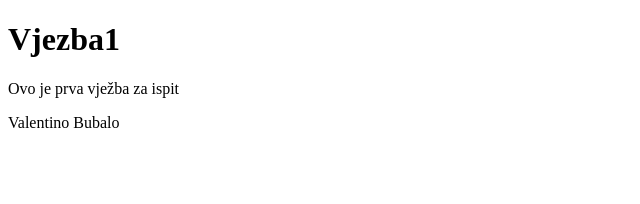
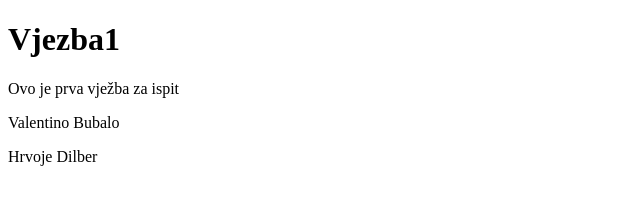
Before and after one commit to MindBodyCodeOrg/vjezba1, a website: page index.html in a window 1280 px wide. Shown: the whole page, without its empty margins (0-640 px from the left). Drawn offline with Linux system fonts and the light colour scheme.

Commit message:
dodavanje p taga

```diff
--- a/index.html
+++ b/index.html
@@ -11,5 +11,6 @@
 
 		<p>Ovo je prva vježba za ispit</p>
 		<p>Valentino Bubalo</p>
+		<p>Hrvoje Dilber</p>
 	</body>
 </html>
```
